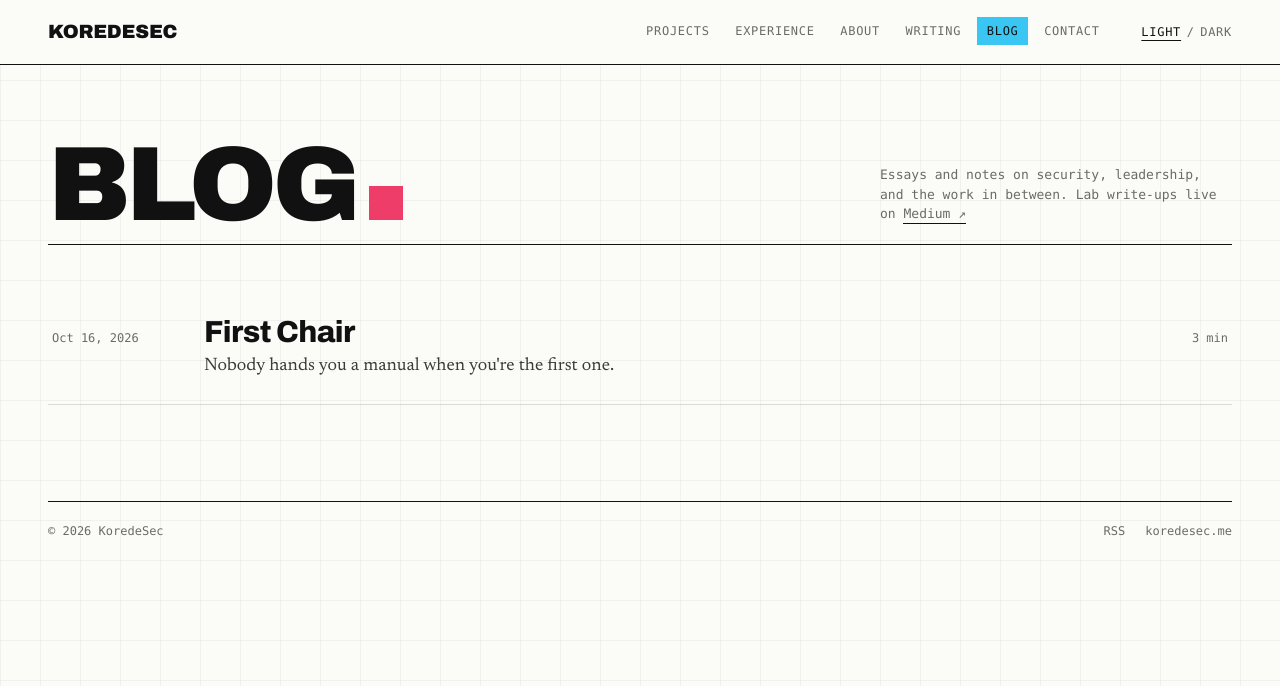
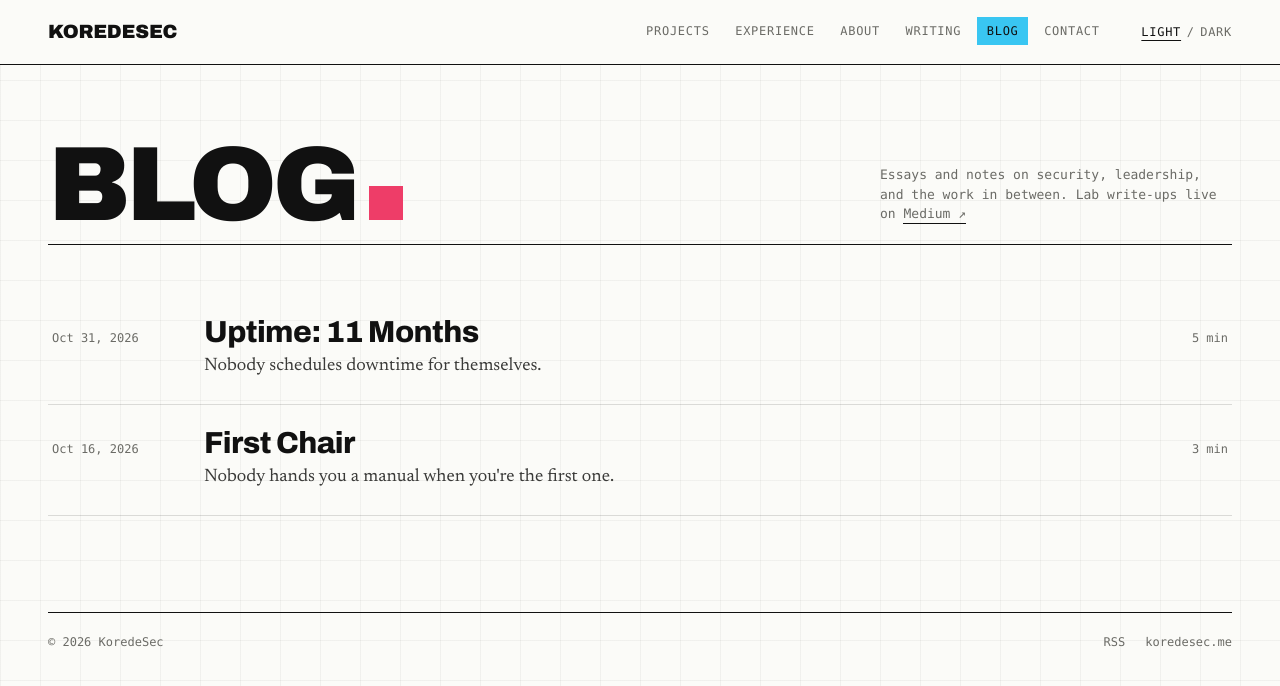
Before and after one commit to KoredeSec/KoredeSec.github.io, a Jekyll site: the page built from blog/index.html, in a window 1280 px wide. Shown: the top 686 px of the page. Built offline with Jekyll 4.4.1, drawn with Linux system fonts in a browser that asks for light colours; some web fonts are replaced; some of the changed lines change nothing that is shown.

Commit message:
Add blog post: Uptime: 11 Months
- New post with four anime clips and the Friday night dashboard photo
- Code blocks in posts styled as terminal windows

````diff
--- /dev/null
+++ b/_posts/2026-10-31-uptime-11-months.md
@@ -0,0 +1,110 @@
+---
+title: "Uptime: 11 Months"
+description: Nobody schedules downtime for themselves.
+date: 2026-10-31 12:00:00 +0100
+tags: [Life, SOC]
+---
+
+```text
+$ uptime
+ 23:59:59 up 11 months,  1 user,  load average: 9.99, 9.99, 9.99
+```
+
+Every production system gets a maintenance window: a few hours on the calendar when you take the thing offline on purpose, patch it, and let it breathe. Anyone who has run infrastructure knows why. A system that never goes down for maintenance eventually goes down on its own, usually at 3 am and usually at the worst possible time.
+
+I've planned those windows for servers. I've written runbooks for them. I've sat on calls watching a progress bar crawl while someone asks "is it back yet?" every two minutes.
+
+I've never planned one for me.
+
+{% include figure.html src="/assets/blog/uptime-11-months/eren-moving-forward.mp4" alt="Eren Yeager saying: Until then, I keep moving forward." %}
+
+Someone asked me recently when I last properly rested. Not a lazy Sunday, not a long sleep after a deadline. Properly rested: a stretch of days where nothing was waiting for me.
+
+I had to count back. November 2025. Almost a year.
+
+It didn't feel like a year. It felt like one long to-do list with the dates rubbed off.
+
+University started badly for me, the kind of start where you quietly wonder if you're in the wrong place. I spent the next few years climbing back, one semester at a time, and finished as a 4 pointer. A few of us built NACSS from nothing, and I got to serve it across two administrations. Certs. Events. Late planning meetings. Final-year research where I deployed LLM apps on AWS Bedrock just to break them, because apparently that's my idea of fun.
+
+Every one of those was a good thing. I'd do all of them again. But none of them felt like an ending. Every milestone was just the entry ticket to the next one.
+
+```text
+$ systemctl status ibrahim
+● ibrahim.service - Student, builder, analyst, side-project maintainer
+     Loaded: loaded (/etc/life/ibrahim.service; enabled)
+     Active: active (running) since Nov 2025
+   Warnings: 11 months without a restart
+```
+
+I kept telling myself the pause was coming. After graduation. After I land a role. After this project ships.
+
+I graduated. I got in. The pause never came. The next thing just showed up, and it looked so much like an opportunity that saying no to it felt like a mistake.
+
+Now I'm at an MSSP, learning more in a month than I did in some semesters. The pace is real. The people are sharp. Every week there's a new tool, a new technique, or a new kind of incident I'd only ever read about.
+
+In SOC work there's a thing called alert fatigue. When everything is flagged critical, you go numb. The hundredth "high severity" alert of the day doesn't hit like the first one did. It's not that you stop caring. Your brain just stops giving you the signal.
+
+I didn't expect that to happen outside work. But that's exactly what my wins have started to feel like. I close one, and the queue refills. Something good happens and my first thought isn't "that's great", it's "okay, what's next?"
+
+{% include figure.html src="/assets/blog/uptime-11-months/saitama-ok.mp4" alt="Saitama from One Punch Man, expressionless, with a speech bubble that says OK" %}
+
+Then there's the side project.
+
+It started small. I wanted to see if I could find phishing sites targeting Nigerians before they found their victims. That was it. No plan, no roadmap. Curiosity. A weekend thing.
+
+Then I found one: a copy of a delivery company's website, sitting live on the internet, waiting for someone's details. I reported it, and within a day it was gone.
+
+I kept refreshing the page to be sure. Somewhere out there, someone who would have typed their details into that page never will, and they'll never know it was there. Nobody would ever thank me for it, because nobody would ever know. And somehow that made it feel better, not worse.
+
+That was the moment it stopped being a curiosity.
+
+Then another. And another.
+
+A fake bank. A page that asked people for the code their bank had just texted them, gone four minutes after I reported it. A hosting company whose servers were full of made-up banks. A fake portal "verifying" crude-oil allocations, the kind of page that convinces a buyer abroad that a deal is real. Each one taught me something about how these people work, and each one made the next one easier to spot.
+
+Somewhere along the line it stopped being a weekend thing. More than thirty fake sites taken offline or blocked after our reports. Emails to companies I'd only ever seen on billboards. People asking about it. A mentor who believed in it before I fully did. Job descriptions for the first people who might join, which is a strange thing to write for a project that started on a Saturday.
+
+And the nights. Checking a suspicious site on my phone at 8 pm. Writing reports until my eyes gave up. Waking up to see whether something I'd reported had gone dark overnight. It's bigger now than anything I set out to build, and some days I look at how far it has come and can't quite believe it.
+
+But a lab can wait until Saturday. Something protecting real people can't. Phishers don't keep office hours, so neither did I.
+
+{% include figure.html src="/assets/blog/uptime-11-months/friday-night.jpg" alt="A blurred monitoring dashboard on a dark screen, headed: Monitor, What is happening now" caption="Friday night." tall=true %}
+
+Here's the part that's hard to explain.
+
+I'm not trying to escape any of this. I'm not burnt out and dramatic about it, and I'm not quitting anything. I love it. I love the moment a fake page goes down. I love the first reply from a provider that says "we've taken action." I love that something I started out of curiosity is actually helping people I'll never meet.
+
+But loving the work doesn't mean you never get tired of working.
+
+Those two things can sit side by side. I used to think being tired meant I'd picked the wrong thing. If I really loved it, it wouldn't drain me. That's not true. The things you care about the most are often the ones that take the most out of you, exactly because you care.
+
+{% include figure.html src="/assets/blog/uptime-11-months/eren-tatakae.mp4" alt="Young Eren Yeager shouting Tatakae as he transforms" %}
+
+I don't want to stop building. I want to stop feeling like I always have to be.
+
+There's a difference between a fire you choose to keep going and one you're scared to let go out. For a while now, I think I've been doing the second and calling it the first.
+
+I don't have the secret to balance. I've read the threads and watched the videos. Everyone has a system, and most of them look great until Monday. I'm ambitious, I want to build things that matter here, and I'm tired. All three are true at once, and I haven't figured out how to hold them yet.
+
+Maybe that's fine. Maybe you don't solve it once. Maybe you just schedule the window, take the system down for a bit, and bring it back up a little healthier than before. Then you do it again next time, before it goes down on its own.
+
+> "Almost everything will work again if you unplug it for a few minutes, including you."
+>
+> <cite>Anne Lamott</cite>
+
+So this is me writing it into the calendar. Not because I've fixed anything. Just so that a year from now, I can look back and remember exactly where I was: proud, busy, a bit numb, and finally willing to admit it.
+
+And if you're reading this from the middle of your own long to-do list, schedule yours too. Not after the next milestone. Not after the next promotion. Now. The queue will still be there on Monday, I promise. Mine always is.
+
+It's Saturday. I'm closing the laptop.
+
+```text
+$ sudo shutdown -h now
+Broadcast message from ibrahim:
+The system is going down for maintenance NOW.
+Scheduled downtime starts now.
+```
+
+Probably.
+
+{% include figure.html src="/assets/blog/uptime-11-months/the-sea.mp4" alt="Eren, Armin and Mikasa standing in the sea, under a bright sky full of clouds" %}
--- a/css/blog.css
+++ b/css/blog.css
@@ -107,9 +107,15 @@
 .prose blockquote cite::before { content: "— "; }
 
 .prose code { font-family: var(--mono); font-size: 0.85em; background: var(--paper-2); padding: 0.1em 0.35em; }
+/* Code blocks look like a terminal window, in both themes */
 .prose pre {
-  font-family: var(--mono); font-size: 0.875rem; line-height: 1.55; overflow-x: auto;
-  background: var(--paper-2); border: 1.5px solid var(--rule); padding: 1rem 1.15rem;
+  position: relative; font-family: var(--mono); font-size: 0.875rem; line-height: 1.55; overflow-x: auto;
+  background: #141517; color: #e6e6e0; border: 1.5px solid var(--rule); padding: 2.4rem 1.15rem 1.1rem;
+  box-shadow: 6px 6px 0 -1px var(--mint);
+}
+.prose pre::before {
+  content: ""; position: absolute; top: 0.85rem; left: 1.15rem; width: 10px; height: 10px; border-radius: 50%;
+  background: var(--coral); box-shadow: 16px 0 0 var(--sun), 32px 0 0 var(--mint);
 }
 .prose pre code { background: none; padding: 0; font-size: inherit; }
 .prose .highlight .c, .prose .highlight .c1, .prose .highlight .cm { color: var(--muted); font-style: italic; }
````
Also changed, not shown: assets/blog/uptime-11-months/friday-night.jpg (added), 4 other files.
